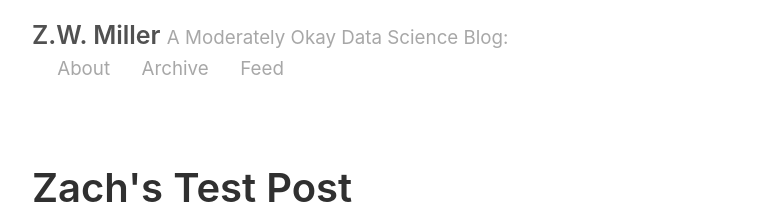
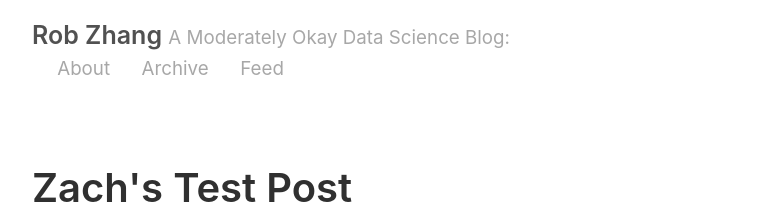
Before and after one commit to rzhang27/rzhang27.github.io, a Jekyll site: the page built from index.html, in a window 1280 px wide and 900 px high. Shown: the top 214 px of the window, without its empty margins (258-1021 px from the left). Built offline with Jekyll 4.4.1, drawn with Linux system fonts in a browser that asks for light colours; the list of posts is cut into pages by our own code.

Commit message:
changed name

```diff
--- a/_config.yml
+++ b/_config.yml
@@ -2,9 +2,9 @@
 permalink:           pretty
 
 # Setup
-title:               Z.W. Miller
+title:               Rob Zhang
 tagline:             A Moderately Okay Data Science Blog
-url:                 http://zwmiller.github.io
+url:                 http://rzhang27.github.io
 paginate:            2
 baseurl:             ""
 
@@ -17,14 +17,14 @@ sass:
 
 # About/contact
 author:
-  name:              Zach Miller
-  url:               https://twitter.com/zaglamir
-  email:             zach@thisismetis.com
+  name:              Rob Zhang
+  url:
+  email:             rzhang27gmail.com
 
 # Custom vars
 version:             2.0.0
 github:
-  repo:              https://github.com/zwmiller
+  repo:              https://github.com/rzhang27
 
 # Gems
 gems:
```
